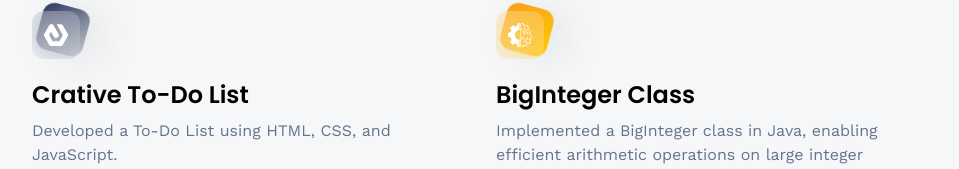
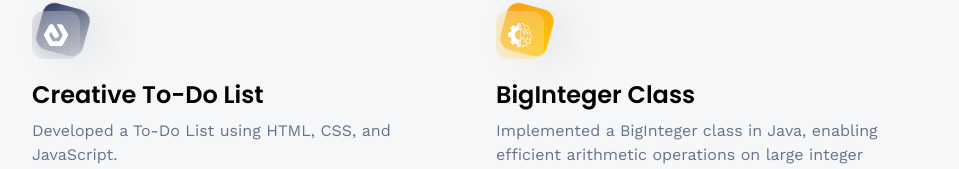
Before and after one commit to ankitraj061/My-new-React-Portfolio, a React (Vite) app: page /projects in a window 1280 px wide. Shown: the part 971-1140 px from the top of the page, without its empty margins (160-1119 px from the left). Built offline with nearby package versions, Linux system fonts and the light colour scheme; no server answers.

Commit message:
made few changes

```diff
--- a/src/constants/index.js
+++ b/src/constants/index.js
@@ -229,7 +229,7 @@ export const projects = [
     {
         iconUrl: estate,
         theme: 'btn-back-black',
-        name: 'Crative To-Do List',
+        name: 'Creative To-Do List',
         description: 'Developed a To-Do List using HTML, CSS, and JavaScript.',
         link: 'https://to-do-list-psi-tan.vercel.app/',
     },
```
